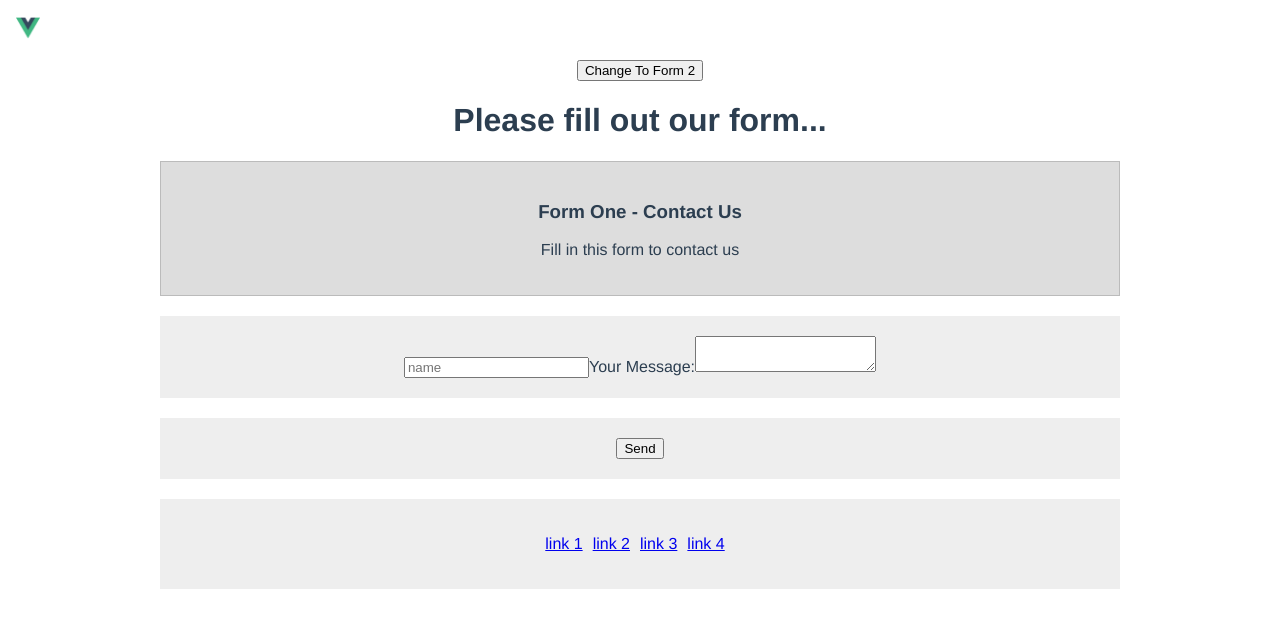
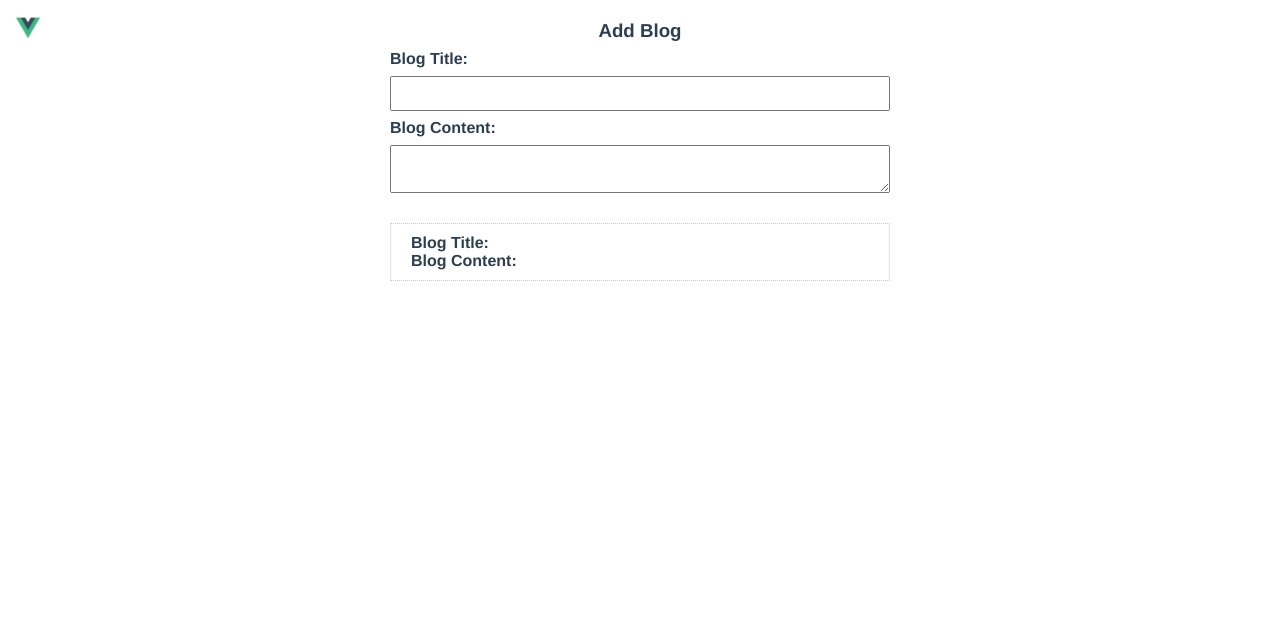
Before and after one commit to GillyRabutTsurwa/vue-with-netninja, a Vue app: page / in a window 1280 px wide. Shown: the top 628 px of the page. Built offline with nearby package versions, Linux system fonts and the light colour scheme.

Commit message:
input binding

```diff
--- /dev/null
+++ b/src/App.css
@@ -0,0 +1,6 @@
+* {
+    margin: 0;
+    padding: 0;
+    -webkit-box-sizing: border-box;
+            box-sizing: border-box;
+}
--- a/src/App.vue
+++ b/src/App.vue
@@ -1,53 +1,32 @@
 <template>
   <div id="app">
     <img class="logo" alt="Vue logo" src="./assets/logo.png" />
-    <button
-      @click="changeForm"
-    >{{component === "FormOne" ? "Change To Form 2" : "Change To Form 1"}}</button>
-    <!-- NEW component tag -->
-    <!-- component vue "element" has the is attribute which looks for a value that equates to the desired form name to be rendered. The value have to equate to the component name(s) -->
-    <!-- NEW keep alive tag. keeps the component alive and hidden (does not destroy it) when we dynamically change to another component. This is especially useful cause we can switch between the forms and the info in the inputs will be preserved -->
-    <!-- NOTE: Shaun's definition keep alive tells component: Do not destroy the component (its data etc) when we switch to a new one -->
-    <!-- NOTE: definition of keep alive according to VSCode: When wrapped around a dynamic component, <keep-alive> caches the inactive component instances without destroying them. -->
-    <keep-alive>
-      <component v-bind:is="component"></component>
-    </keep-alive>
+    <AddBlog />
   </div>
 </template>
 
 <script>
-import FormOne from "./components/FormOne";
-import FormTwo from "./components/FormTwo";
+import AddBlog from "./components/AddBlog";
 export default {
   name: "App",
   data() {
-    return {
-      // notice that the value of the component variable is the exact name of the Component. This also applies of the component you want to switch to.
-      component: "FormOne"
-    };
+    return {};
   },
   components: {
-    FormOne: FormOne,
-    FormTwo: FormTwo
+    AddBlog: AddBlog
   },
-  methods: {
-    changeForm() {
-      this.component === "FormOne"
-        ? (this.component = "FormTwo")
-        : (this.component = "FormOne");
-    }
-  }
+  methods: {}
 };
 </script>
 
 <style>
+@import "./App.css";
 #app {
   font-family: Avenir, Helvetica, Arial, sans-serif;
   -webkit-font-smoothing: antialiased;
   -moz-osx-font-smoothing: grayscale;
   text-align: center;
   color: #2c3e50;
-  margin-top: 60px;
 }
 
 .logo {
--- /dev/null
+++ b/src/components/AddBlog.vue
@@ -0,0 +1,78 @@
+<template>
+  <div id="add-blog">
+    <h3>Add Blog</h3>
+    <form>
+      <label for="title">Blog Title:</label>
+      <input type="text" id="title" v-model.lazy="blog.title" />
+      <label for="content">Blog Content:</label>
+      <textarea name id="content" v-model.lazy="blog.content"></textarea>
+    </form>
+    <div class="preview">
+      <div class="preview__title">
+        <p>
+          <strong>Blog Title:</strong>
+          {{blog.title}}
+        </p>
+      </div>
+      <div class="preview__content">
+        <p>
+          <strong>Blog Content:</strong>
+        </p>
+        <p>{{blog.content}}</p>
+      </div>
+    </div>
+  </div>
+</template>
+
+<script>
+export default {
+  data() {
+    return {
+      blog: {
+        title: "",
+        content: ""
+      }
+    };
+  }
+};
+</script>
+
+<style>
+#add-blog {
+  margin: 20px auto;
+  max-width: 500px;
+}
+
+form,
+.preview {
+  display: flex;
+  flex-direction: column;
+  align-items: flex-start;
+}
+
+.preview {
+  padding: 10px 20px;
+  border: 1px dotted #ccc;
+  margin: 30px 0;
+}
+
+.preview__content {
+  display: flex;
+  flex-direction: column;
+  align-items: flex-start;
+}
+label {
+  font-weight: bold;
+  margin: 0.5em 0;
+}
+input[type="text"],
+textarea {
+  display: block;
+  width: 100%;
+  padding: 8px;
+}
+
+h3 {
+  margin-top: 10px;
+}
+</style>
--- a/src/components/FormHelper.vue
+++ /dev/null
@@ -1,70 +0,0 @@
-<template>
-  <div>
-    <h1>Please fill out our form...</h1>
-    <form>
-      <div id="form-header">
-        <slot name="form-header"></slot>
-      </div>
-      <div id="form-fields">
-        <slot name="form-fields"></slot>
-      </div>
-      <div id="form-controls">
-        <slot name="form-controls"></slot>
-      </div>
-      <div id="useful-links">
-        <ul>
-          <li>
-            <a href="#">link 1</a>
-          </li>
-          <li>
-            <a href="#">link 2</a>
-          </li>
-          <li>
-            <a href="#">link 3</a>
-          </li>
-          <li>
-            <a href="#">link 4</a>
-          </li>
-        </ul>
-      </div>
-    </form>
-  </div>
-</template>
-
-<script>
-// Imports
-export default {
-  components: {},
-  data() {
-    return {};
-  },
-  methods: {}
-};
-</script>
-
-<style scoped>
-h1 {
-  text-align: center;
-}
-form {
-  width: 100%;
-  max-width: 960px;
-  margin: 0 auto;
-}
-#useful-links ul {
-  padding: 0;
-}
-#useful-links li {
-  display: inline-block;
-  margin-right: 10px;
-}
-form > div {
-  padding: 20px;
-  background: #eee;
-  margin: 20px 0;
-}
-#form-header {
-  background: #ddd;
-  border: 1px solid #bbb;
-}
-</style>
--- a/src/components/FormOne.vue
+++ /dev/null
@@ -1,43 +0,0 @@
-<template>
-  <div>
-    <FormHelper>
-      <div slot="form-header">
-        <h3>Form One - Contact Us</h3>
-        <p>Fill in this form to contact us</p>
-      </div>
-      <div slot="form-fields">
-        <input type="text" placeholder="name" required />
-        <label>Your Message:</label>
-        <textarea></textarea>
-      </div>
-      <div slot="form-controls">
-        <button v-on:click="handleSubmit">Send</button>
-      </div>
-    </FormHelper>
-  </div>
-</template>
-
-<script>
-// Imports
-import FormHelper from "./FormHelper.vue";
-export default {
-  components: {
-    FormHelper: FormHelper
-  },
-  data() {
-    return {};
-  },
-  methods: {
-    handleSubmit: function() {
-      alert("thanks for submitting form one & contacting us");
-    }
-  }
-};
-</script>
-
-<style>
-body {
-  margin: 0;
-  font-family: "Nunito SemiBold";
-}
-</style>
--- a/src/components/FormTwo.vue
+++ /dev/null
@@ -1,42 +0,0 @@
-<template>
-  <div>
-    <FormHelper>
-      <div slot="form-header">
-        <h3>Form Two - Log In</h3>
-        <p>Enter your details to log-in</p>
-      </div>
-      <div slot="form-fields">
-        <input type="text" placeholder="username" required />
-        <input type="password" placeholder="password" required />
-      </div>
-      <div slot="form-controls">
-        <button v-on:click="handleSubmit">Login</button>
-      </div>
-    </FormHelper>
-  </div>
-</template>
-
-<script>
-// Imports
-import FormHelper from "./FormHelper";
-export default {
-  components: {
-    FormHelper: FormHelper
-  },
-  data() {
-    return {};
-  },
-  methods: {
-    handleSubmit: function() {
-      alert("thanks for logging in (form two)");
-    }
-  }
-};
-</script>
-
-<style>
-body {
-  margin: 0;
-  font-family: "Nunito SemiBold";
-}
-</style>
```
